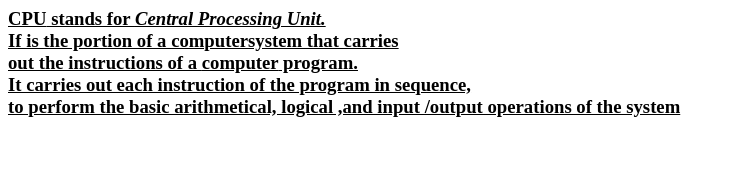
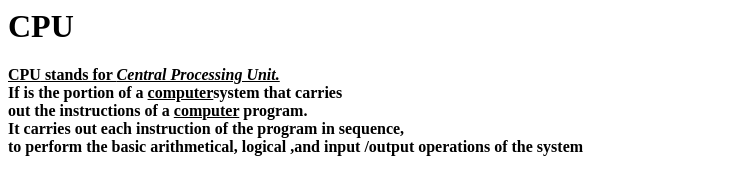
Before and after one commit to iamneo-production/ecfbbefdadaeccdfffebaeceaec, a website: page public/index.html in a window 1280 px wide. Shown: the whole page, without its empty margins (0-736 px from the left). Drawn offline with Linux system fonts and the light colour scheme.

Commit message:
Backup Commit

```diff
--- a/public/index.html
+++ b/public/index.html
@@ -1,9 +1,9 @@
 <html>
-    <head>
+    <head><h1><b>CPU</h1></b>
         <title>CPU</title>
     </head>
 <body>
 
-    <h3><u><b>CPU</b> stands for <i>Central Processing Unit.</i></ul><br>If is the portion of a <u>computer</u>system that carries<br>out the instructions of a <u>computer</u> program.<br>It carries out each instruction of the program in sequence,<br>to perform the basic arithmetical, logical ,and input /output operations of the system</h3></body>
+    <h4><u><b>CPU</b> stands for <i>Central Processing Unit.</i></u><br>If is the portion of a <u>computer</u>system that carries<br>out the instructions of a <u>computer</u> program.<br>It carries out each instruction of the program in sequence,<br>to perform the basic arithmetical, logical ,and input /output operations of the system</h4></body>
     </body>
 </html>
```
